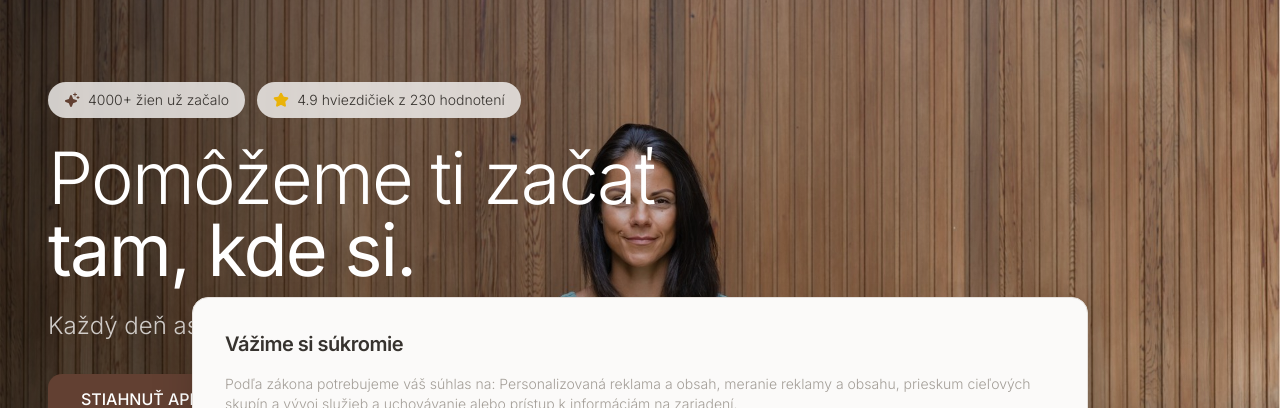
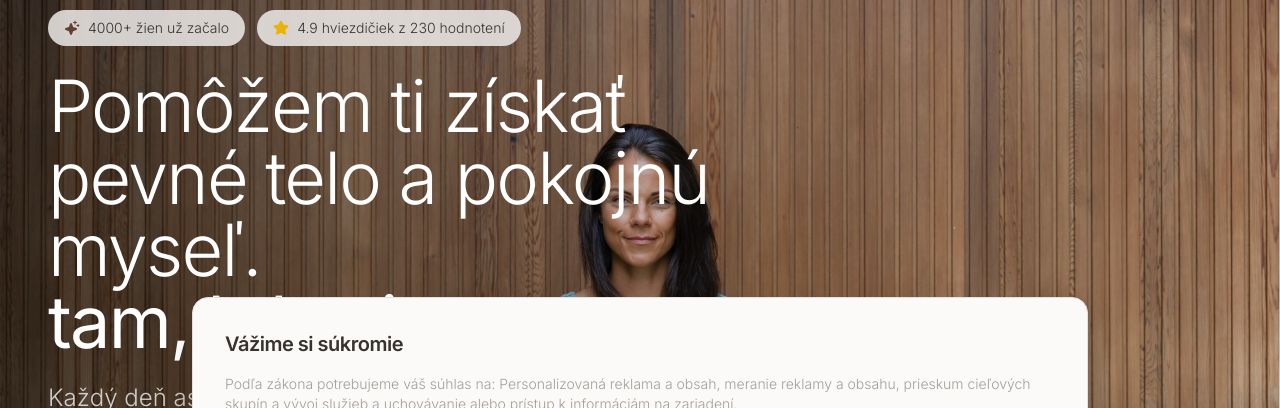
Before and after one commit to NeoMeOfficial/neome_web, a React (Vite) app: page / in a window 1280 px wide. Shown: the part 153-561 px from the top of the page. Built offline with nearby package versions, Linux system fonts and the light colour scheme; no server answers; the database is empty; the HTML template or start-up script is replaced by a standard one.

Commit message:
Visual edit in Lovable
Edited UI in Lovable

```diff
--- a/src/pages/OAplikacii.tsx
+++ b/src/pages/OAplikacii.tsx
@@ -10,11 +10,11 @@ const OAplikacii = () => {
   return <div className="min-h-screen">
       {/* Hero Section - Fullscreen with background image */}
       <section className="relative min-h-screen flex items-center pt-20 px-0 md:px-4 overflow-hidden shadow-lg" style={{
-        backgroundImage: `url(${heroImage})`,
-        backgroundSize: 'cover',
-        backgroundPosition: 'center top',
-        backgroundRepeat: 'no-repeat'
-      }}>
+      backgroundImage: `url(${heroImage})`,
+      backgroundSize: 'cover',
+      backgroundPosition: 'center top',
+      backgroundRepeat: 'no-repeat'
+    }}>
         {/* Gradient overlay for text readability */}
         <div className="absolute inset-0 bg-gradient-to-r from-black/50 via-black/20 to-transparent"></div>
 
@@ -32,8 +32,9 @@ const OAplikacii = () => {
               </div>
             </div>
 
-            <h1 className="text-4xl md:text-7xl font-light mb-6 leading-tight text-white">
-              Pomôžeme ti začať<br />
+            <h1 className="text-4xl md:text-7xl font-light mb-6 leading-tight text-white">Pomôžem ti získať pevné telo a
+pokojnú myseľ.
+            <br />
               <span className="text-white font-normal">tam, kde si.</span>
             </h1>
 
@@ -84,6 +85,5 @@ const OAplikacii = () => {
           </Card>
         </div>
       </section>
-    </div>;
-};
+    </div>;};
 export default OAplikacii;
```
